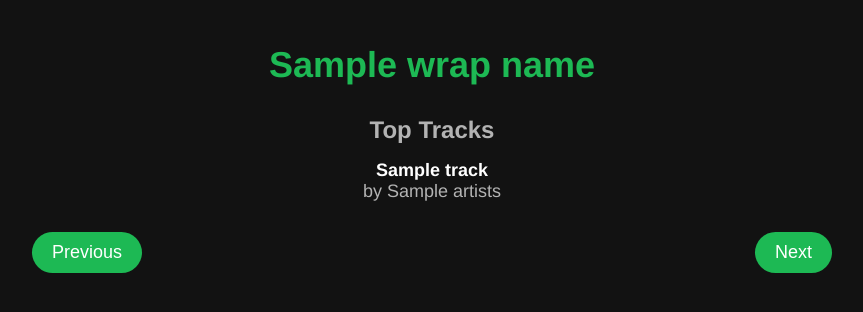
After one commit to CS2340-Team-36/spotify_wrapper, a Django app: template spotify_wrapped/templates/spotify_wrapped/wrap_detail.html in a window 1280 px wide. The commit adds this page. Shown: the top 312 px of the page, without its empty margins (208-1071 px from the left). Run offline with Django 5.2, Linux system fonts and the light colour scheme; the template is opened without the code that fills it: most values are stand-ins (such as "Sample title", 1, 10 or a date in 2020).

Commit message:
added slides + UI

```diff
--- a/Spotify/settings.py
+++ b/Spotify/settings.py
@@ -47,6 +47,7 @@ INSTALLED_APPS = [
     'django.contrib.messages',
     'django.contrib.staticfiles',
     'accounts',
+    'spotify_wrapped',
 ]
 
 MIDDLEWARE = [
--- a/accounts/templates/accounts/dashboard.html
+++ b/accounts/templates/accounts/dashboard.html
@@ -29,12 +29,14 @@
                             <li>{{ track.name }} by {{ track.artists.0.name }}</li>
                         {% endfor %}
                     </ul>
+                    <a href="{% url 'wrap_detail' data.id %}">View Wrap Details</a>
                 </li>
             {% endfor %}
         </ul>
     {% else %}
         <p>No Spotify wraps saved yet.</p>
     {% endif %}
+
 
     <script>
     document.addEventListener("DOMContentLoaded", function () {
--- a/accounts/urls.py
+++ b/accounts/urls.py
@@ -10,4 +10,5 @@ urlpatterns = [
     path('spotify_login/', views.spotify_login, name='spotify_login'),
     path('callback/', views.spotify_callback, name='spotify_callback'),
     path('create-wrapped/', views.create_wrapped, name='create_wrapped'),
+    path('wrap/<int:wrap_id>/', views.wrap_detail, name='wrap_detail'),
 ]
--- /dev/null
+++ b/spotify_wrapped/templates/spotify_wrapped/wrap_detail.html
@@ -0,0 +1,49 @@
+{% load static %}
+<!DOCTYPE html>
+<html lang="en">
+<head>
+    <meta charset="UTF-8">
+    <meta name="viewport" content="width=device-width, initial-scale=1.0">
+    <title>{{ wrap_name }}</title>
+    <link rel="stylesheet" href="{% static 'css/wrap_detail.css' %}">
+</head>
+<body>
+    <div class="wrap-container">
+        <h1 class="wrap-title">{{ wrap_name }}</h1>
+
+        <div id="slides" class="slides-container">
+            <!-- Slide 1: Top Tracks -->
+            <div class="slide active">
+                <h2 class="section-title">Top Tracks</h2>
+                <ul class="track-list">
+                    {% for track in top_tracks %}
+                        <li class="track-item">
+                            <div class="track-name">{{ track.track_name }}</div>
+                            <div class="track-artists">by {{ track.artists }}</div>
+                        </li>
+                    {% endfor %}
+                </ul>
+            </div>
+
+            <!-- Slide 2: Top Artists -->
+            <div class="slide">
+                <h2 class="section-title">Top Artists</h2>
+                <ul class="artist-list">
+                    {% for artist in top_artists %}
+                        <li class="artist-item">{{ artist.name }}</li>
+                    {% endfor %}
+                </ul>
+            </div>
+
+            <!-- Add more slides here as needed -->
+        </div>
+
+        <div class="nav-buttons">
+            <button id="prev" class="nav-btn">Previous</button>
+            <button id="next" class="nav-btn">Next</button>
+        </div>
+    </div>
+
+    <script src="{% static 'js/wrap_detail.js' %}"></script>
+</body>
+</html>
--- /dev/null
+++ b/static/css/wrap_detail.css
@@ -0,0 +1,110 @@
+/* Global styles to match Spotify's dark theme */
+body {
+    font-family: 'Helvetica Neue', sans-serif;
+    background-color: #121212;
+    color: white;
+    margin: 0;
+    padding: 0;
+}
+
+.wrap-container {
+    width: 100%;
+    max-width: 800px;
+    margin: 0 auto;
+    padding: 20px;
+}
+
+.wrap-title {
+    font-size: 36px;
+    font-weight: 700;
+    text-align: center;
+    color: #1db954;
+    margin-bottom: 20px;
+}
+
+#slides {
+    margin-top: 30px;
+}
+
+.section-title {
+    font-size: 24px;
+    font-weight: 600;
+    color: #b3b3b3;
+    margin-bottom: 10px;
+}
+
+.track-list,
+.artist-list {
+    list-style: none;
+    padding: 0;
+}
+
+.track-item,
+.artist-item {
+    font-size: 18px;
+    margin-bottom: 15px;
+}
+
+.track-name {
+    font-weight: 600;
+}
+
+.track-artists {
+    font-weight: 300;
+    color: #b3b3b3;
+}
+
+.nav-buttons {
+    display: flex;
+    justify-content: space-between;
+    margin-top: 30px;
+}
+
+.nav-btn {
+    background-color: #1db954;
+    color: white;
+    border: none;
+    padding: 10px 20px;
+    font-size: 18px;
+    cursor: pointer;
+    border-radius: 30px;
+    transition: background-color 0.2s;
+}
+
+.nav-btn:hover {
+    background-color: #1aa34a;
+}
+
+.nav-btn:focus {
+    outline: none;
+}
+
+/* Slide transitions */
+.slide {
+    display: none;
+    text-align: center;
+}
+
+.slide.active {
+    display: block;
+}
+
+/* Responsive design */
+@media (max-width: 768px) {
+    .wrap-container {
+        padding: 15px;
+    }
+
+    .wrap-title {
+        font-size: 28px;
+    }
+
+    .section-title {
+        font-size: 20px;
+    }
+
+    .track-item,
+    .artist-item {
+        font-size: 16px;
+    }
+}
--- /dev/null
+++ b/static/js/wrap_detail.js
@@ -0,0 +1,20 @@
+document.addEventListener("DOMContentLoaded", function () {
+    const slides = document.querySelectorAll('.slide');
+    let currentSlide = 0;
+
+    function showSlide(index) {
+        slides.forEach((slide, i) => {
+            slide.classList.toggle('active', i === index);
+        });
+    }
+
+    document.getElementById('next').addEventListener('click', () => {
+        currentSlide = (currentSlide + 1) % slides.length;
+        showSlide(currentSlide);
+    });
+
+    document.getElementById('prev').addEventListener('click', () => {
+        currentSlide = (currentSlide - 1 + slides.length) % slides.length;
+        showSlide(currentSlide);
+    });
+});
```
Also changed, not shown: accounts/views.py (+43 -0 lines), db.sqlite3.
